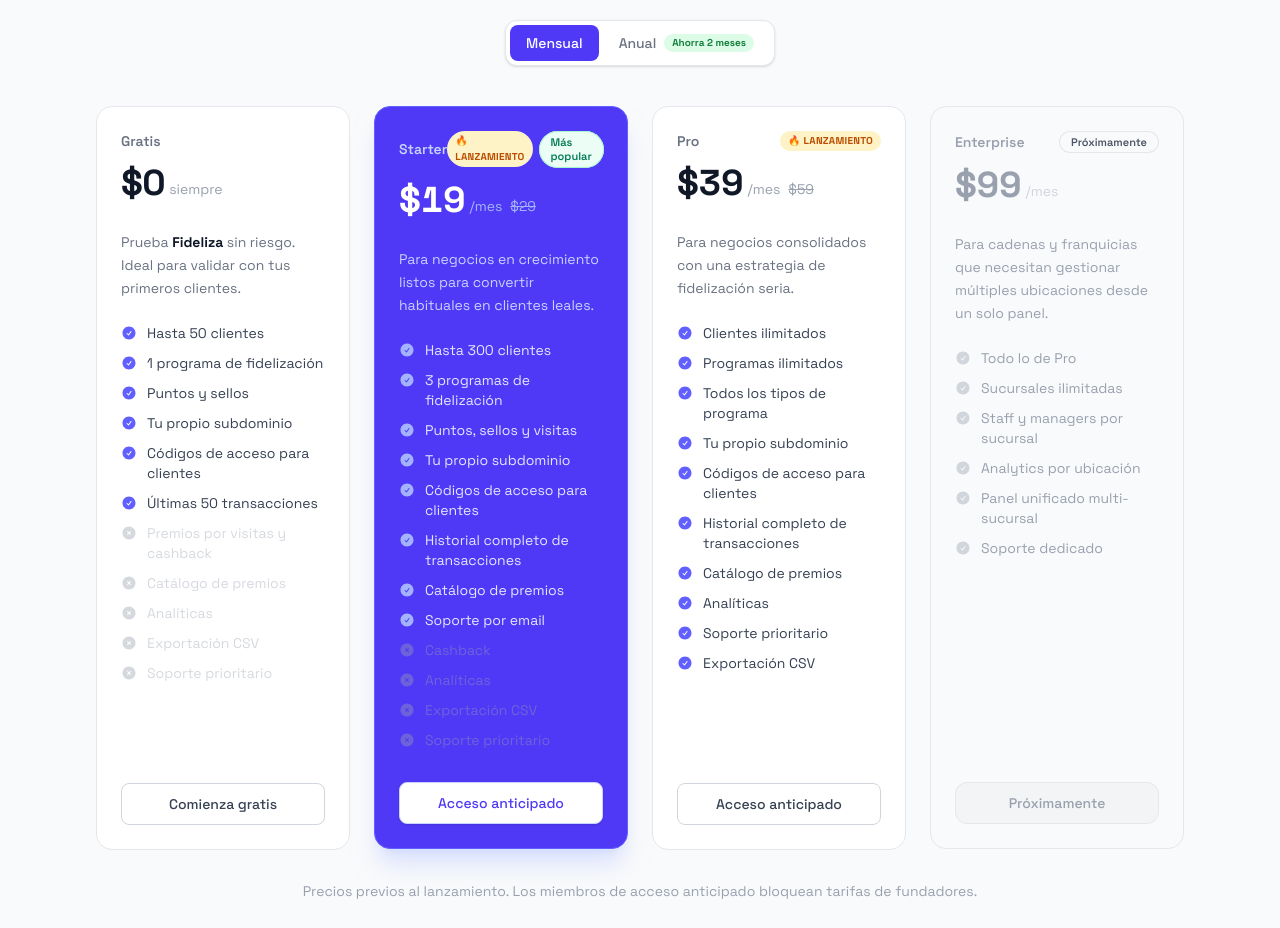
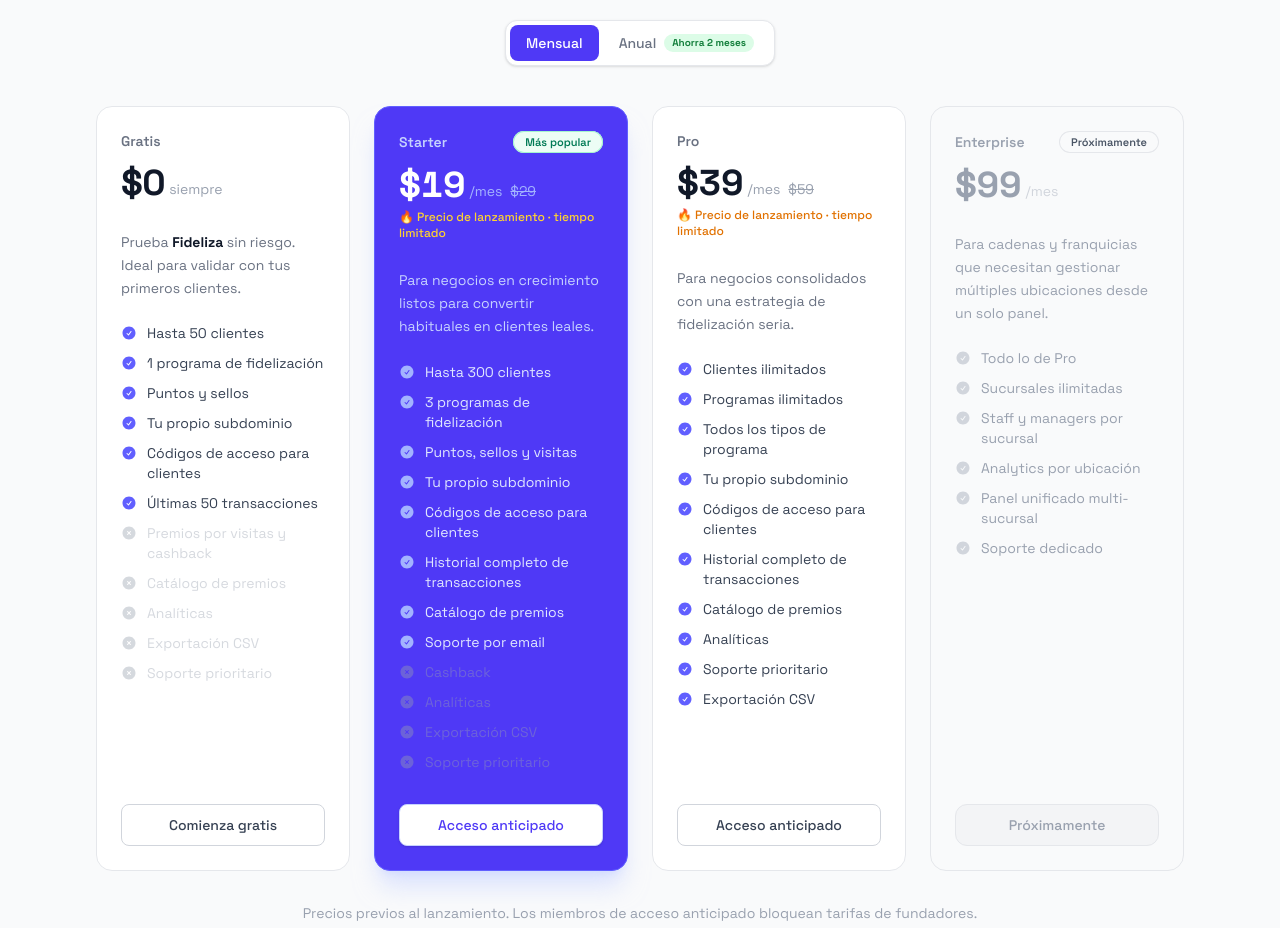
Before and after one commit to Hugo-DevM/Fideliza-V2.0, a Next.js app: page / in a window 1280 px wide. Shown: the part 5240-6168 px from the top of the page. Built offline with nearby package versions, Linux system fonts and the light colour scheme.

Commit message:
Refactor Pricing component to streamline launch indicators and badge display
- Removed redundant launch indicator display and integrated it into a new text element for better visibility.
- Simplified the badge rendering logic for pricing plans, enhancing code clarity.

```diff
--- a/src/components/landing/Pricing.tsx
+++ b/src/components/landing/Pricing.tsx
@@ -140,16 +140,9 @@ export function Pricing({ t }: PricingProps) {
                       <span className={`text-sm font-semibold ${plan.highlight ? 'text-indigo-200' : plan.comingSoon ? 'text-gray-400' : 'text-gray-500'}`}>
                         {plan.name}
                       </span>
-                      <div className="flex items-center gap-1.5">
-                        {isLaunch && (
-                          <span className="rounded-full bg-amber-100 px-2 py-0.5 text-[10px] font-bold text-amber-700 uppercase tracking-wide">
-                            🔥 Lanzamiento
-                          </span>
-                        )}
-                        {plan.badge ? (
-                          <Badge color={plan.comingSoon ? 'gray' : 'green'} className="text-[11px]">{plan.badge}</Badge>
-                        ) : null}
-                      </div>
+                      {plan.badge ? (
+                        <Badge color={plan.comingSoon ? 'gray' : 'green'} className="text-[11px]">{plan.badge}</Badge>
+                      ) : null}
                     </div>
 
                     <div className="flex items-end gap-1 mb-1 overflow-hidden">
@@ -163,6 +156,11 @@ export function Pricing({ t }: PricingProps) {
                         </span>
                       )}
                     </div>
+                    {isLaunch && (
+                      <p className={`text-xs font-medium mb-1 ${plan.highlight ? 'text-amber-300' : 'text-amber-600'}`}>
+                        🔥 Precio de lanzamiento · tiempo limitado
+                      </p>
+                    )}
 
                     {/* Per-month equivalent when annual */}
                     <div className="h-4 mb-2">
```
